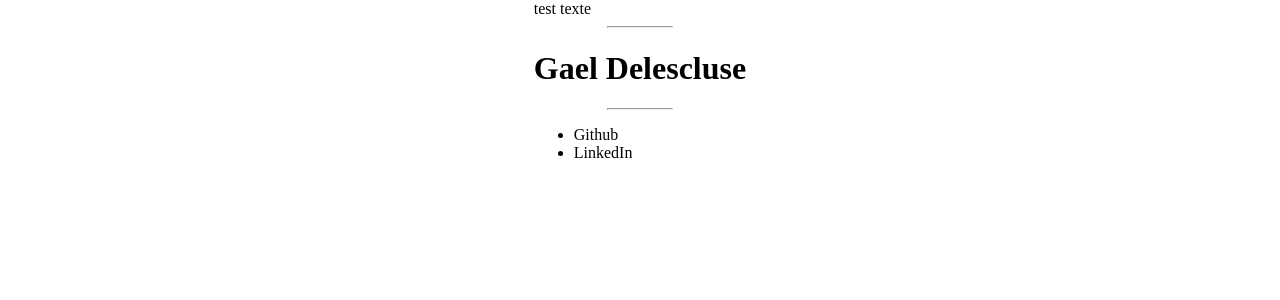
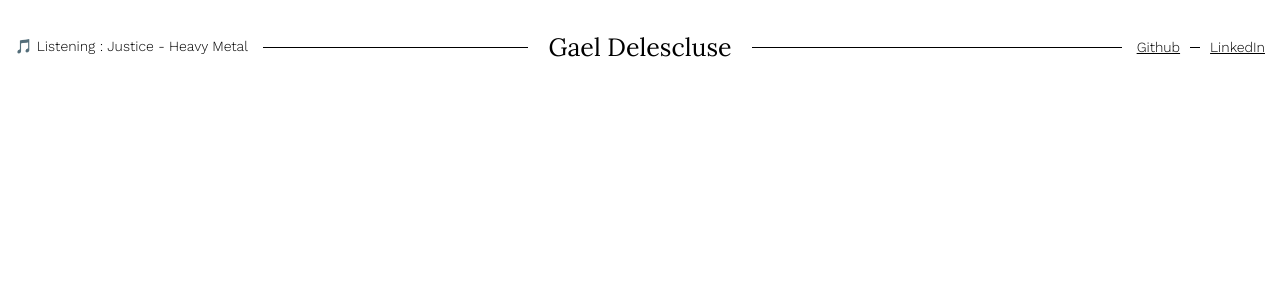
Before and after one commit to HaDock404/app-web-me, a React (Create React App) app: page / in a window 1280 px wide. Shown: the top 300 px of the page. Built offline with nearby package versions, Linux system fonts and the light colour scheme.

Commit message:
header finished

```diff
--- a/public/index.html
+++ b/public/index.html
@@ -24,7 +24,11 @@
       work correctly both with client-side routing and a non-root public URL.
       Learn how to configure a non-root public URL by running `npm run build`.
     -->
-    <title>React App</title>
+    <link rel="preconnect" href="https://fonts.googleapis.com">
+    <link rel="preconnect" href="https://fonts.gstatic.com" crossorigin>
+    <link href="https://fonts.googleapis.com/css2?family=Work+Sans:ital,wght@0,100..900;1,100..900&display=swap" rel="stylesheet">
+    <link href="https://fonts.googleapis.com/css2?family=Lora:ital,wght@0,400..700;1,400..700&display=swap" rel="stylesheet">
+    <title>Gael Delescluse</title>
   </head>
   <body>
     <noscript>You need to enable JavaScript to run this app.</noscript>
--- a/src/components/Footer.jsx
+++ b/src/components/Footer.jsx
@@ -1,22 +1,64 @@
+import { useState, useEffect } from 'react';
 import '../styles/footer.css'
+import { Link } from 'react-router-dom';
 
 function Footer() {
+    const [textIndex, setTextIndex] = useState(0);
+    const texts = [
+        '🎵 Listening : Fred again',
+        '🎵 Listening : Justice - Heavy Metal',
+        '🎮 Playing : Fortnite - BR',
+        '👨🏼‍💻 Beep boop boop',
+        '📺 Watching : Clouds Atlas',
+        '📖 Reading : Isaac Asimov',
+        '🎵 Listening : Frank Sinatra - My Way',
+        '🎮 Playing : DayZ',
+        '📺 Watching: The Game',
+        '📺 Watching : From',
+        '🎵 Listening : Tom Petty',
+    ];
+
+    useEffect(() => {
+        const interval = setInterval(() => {
+            setTextIndex((prevIndex) => (prevIndex + 1) % texts.length);
+        }, 5000); // Change every 5 seconds
+
+        return () => clearInterval(interval); // Cleanup interval on component unmount
+    }, []);
+
     return (
-        <footer>
-            <div>
-            <div>test texte</div>
-            <hr />
-            <h1>Gael Delescluse</h1>
-            <hr />
-            <nav>
-                <ul>
-                    <li>Github</li>
-                    <li>LinkedIn</li>
-                </ul>
-            </nav>
+        <header>
+            <div id='header'>
+                <div id='part1'>
+                    <div id='hobbies'>{texts[textIndex]}</div>
+
+                    <hr id='hr_black1'/>
+                </div>
+
+
+                <div id='title_GD'>
+                    <div id='h1_GD'>Gael Delescluse</div>
+                </div>
+
+                <div id='part3'>
+                    <hr id='hr_black2'/>
+
+                    <nav id='nav_link'>
+                        <ul>
+                            <li>
+                                <Link to="https://github.com/HaDock404" className='link'>Github</Link>
+                            </li>
+                            <hr className='small_hr'/>
+                            <li>
+                                <Link to="https://www.linkedin.com/in/gael-d-044b34304/" className='link'>LinkedIn</Link>
+                            </li>
+                        </ul>
+                    </nav>
+                </div>
+
             </div>
 
-        </footer>
+        </header>
     )
 }
 
--- a/src/styles/footer.css
+++ b/src/styles/footer.css
@@ -1,11 +1,116 @@
-footer {
+header {
     width: 100%;
-    height: 50px;
+    height: 70px;
     display: flex;
     flex-direction: row;
     justify-content: center;
 }
 
-hr {
-    width: 30%;
+#header {
+    width: 100%;
+    max-width: 1300px;
+    display: flex;
+    flex-direction: row;
+    justify-content: space-between;
+    align-items: center;
+    padding: 15px;
+    padding-top: 40px;
+
 }
+
+#part1 {
+    width: 50%;
+    display: flex;
+    flex-direction: row;
+    align-items: center;
+}
+#part3 {
+    width: 50%;
+    display: flex;
+    flex-direction: row;
+    align-items: center;
+}
+
+#hobbies {
+    padding: 0px;
+    height: 20px;
+    white-space: nowrap;
+    margin-right: 15px;
+    font-family: "Work Sans", sans-serif;
+    font-optical-sizing: auto;
+    font-weight: 300;
+    font-style: normal;
+    font-size: 14px;
+}
+
+#title_GD {
+    height: 0px;
+    padding: 0px;
+    width: 200px;
+}
+
+#title_GD {
+    padding: 0px;
+    margin: 0px;
+    font-family: "Lora", serif;
+    font-optical-sizing: auto;
+    font-weight: 200;
+    font-style: normal;
+    font-size: 25px;
+    display: flex;
+    flex-direction: row;
+    align-items: center;
+    justify-content: center;
+    text-align: center;
+    height: 40px;
+    white-space: nowrap;
+    margin-left: 20px;
+    margin-right: 20px;
+}
+
+#hr_black1 {
+    background-color: black;
+    height: 1px;
+    border: none;
+    width: 100%;
+    flex: 1;
+}
+
+#hr_black2 {
+    background-color: black;
+    height: 1px;
+    border: none;
+    width: 100%;
+}
+
+#nav_link {
+    white-space: nowrap;
+    margin-left: 15px;
+    font-family: "Work Sans", sans-serif;
+    font-optical-sizing: auto;
+    font-weight: 300;
+    font-style: normal;
+    font-size: 14px;
+}
+
+ul {
+    padding: 0;
+    margin: 0;
+    list-style-type: none;
+    display: flex;
+    flex-direction: row;
+    justify-content: space-around;
+    align-items: center;
+}
+
+.small_hr {
+    background-color: black;
+    height: 1px;
+    border: none;
+    width: 10px;
+    margin: 10px;
+}
+
+.link {
+    color: black;
+}
```
